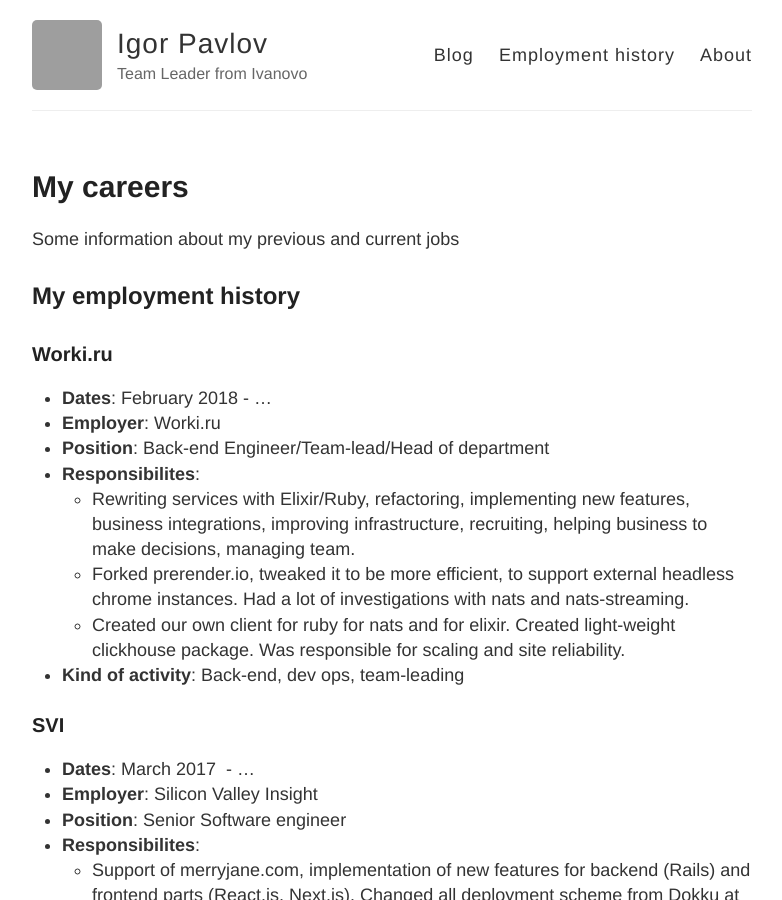
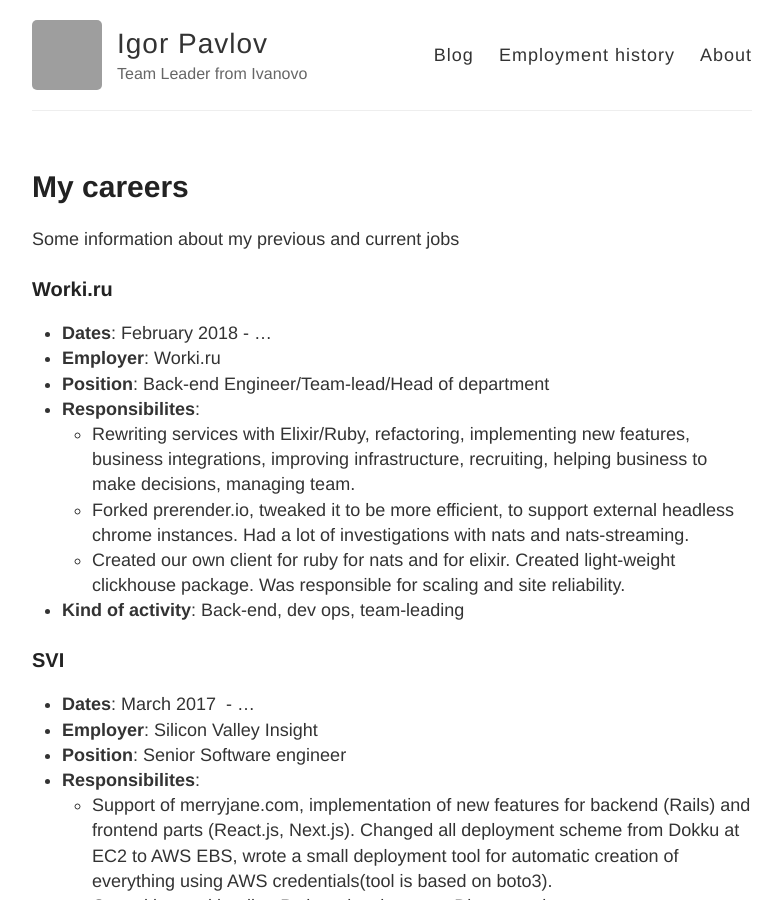
Before and after one commit to BEaStia/beastia.github.io, a Jekyll site: the page built from jobs.md, in a window 1280 px wide and 900 px high. Shown: the whole window, without its empty margins (248-1030 px from the left). Built offline with Jekyll 4.4.1, drawn with Linux system fonts in a browser that asks for light colours; grey boxes are pictures that could not be loaded.

Commit message:
dropped unnecessary text

```diff
--- a/jobs.md
+++ b/jobs.md
@@ -8,7 +8,6 @@
 
 Some information about my previous and current jobs
 
-## My employment history
 ### **Worki.ru**
 * **Dates**: February 2018 - ...
 * **Employer**: Worki.ru
```
